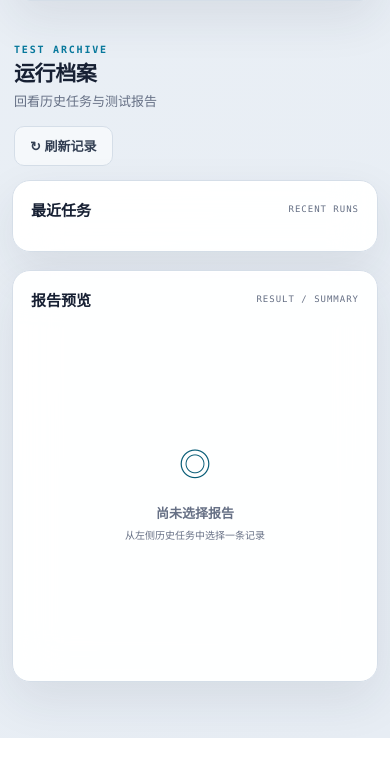
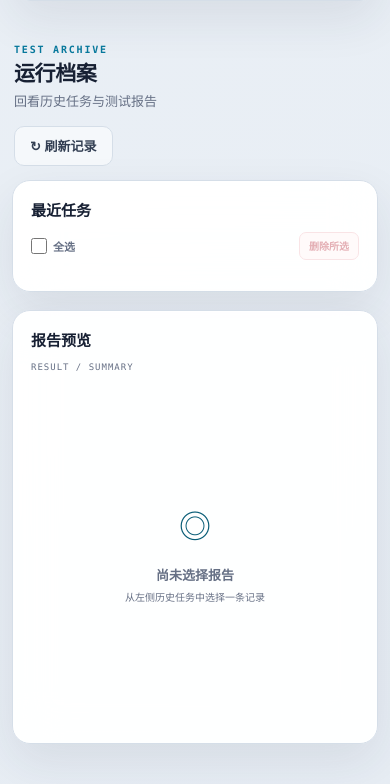
Before and after one commit to obshenlanzhou/ob_Auto_Test_ROS, a Python web app: template auto_test_ws/src/orbbec_camera_auto_test_ui/orbbec_camera_auto_test_ui/templates/index.html in a window 390 px wide. Shown: the part 3850-4634 px from the top of the page. Before the commit the page ends 4588 px from the top, so only its background shows below. Run offline with Jinja, Linux system fonts and the light colour scheme; the template is opened without the code that fills it, so the values that code supplies are empty.

Commit message:
feat(ui): implement run selection and bulk actions in history panel

```diff
--- a/auto_test_ws/src/orbbec_camera_auto_test_ui/orbbec_camera_auto_test_ui/static/app.js
+++ b/auto_test_ws/src/orbbec_camera_auto_test_ui/orbbec_camera_auto_test_ui/static/app.js
@@ -3,6 +3,7 @@ const state = {
   logOffset: 0,
   polling: null,
   selectedRunId: null,
+  selectedRunIds: new Set(),
 };
 
 const $ = (id) => document.getElementById(id);
@@ -12,6 +13,7 @@ const THEME_COLORS = {
   light: "#f4f7fb",
   dark: "#07101d",
 };
+const ACTIVE_RUN_STATUSES = new Set(["starting", "running", "stopping"]);
 const DEFAULT_SETUPS = {
   "2": {
     ros: "/opt/ros/humble/setup.bash",
@@ -552,6 +554,7 @@ async function deleteRun(runId) {
   }
   try {
     await api(`/api/runs/${encodeURIComponent(runId)}`, { method: "DELETE" });
+    state.selectedRunIds.delete(runId);
     if ($("reportTitle").textContent === runId) {
       state.selectedRunId = null;
       $("reportTitle").textContent = "";
@@ -563,10 +566,98 @@ async function deleteRun(runId) {
   }
 }
 
+function updateRunSelectionControls() {
+  const checkboxes = [...document.querySelectorAll(".run-select")].filter(
+    (checkbox) => !checkbox.disabled
+  );
+  const selectedCount = state.selectedRunIds.size;
+  const selectAll = $("selectAllRuns");
+  selectAll.checked = checkboxes.length > 0 && selectedCount === checkboxes.length;
+  selectAll.indeterminate = selectedCount > 0 && selectedCount < checkboxes.length;
+  const deleteButton = $("deleteSelectedRuns");
+  deleteButton.disabled = selectedCount === 0;
+  deleteButton.textContent = selectedCount ? `删除所选 (${selectedCount})` : "删除所选";
+}
+
+function setAllRunsSelected(selected) {
+  for (const checkbox of document.querySelectorAll(".run-select")) {
+    if (checkbox.disabled) continue;
+    checkbox.checked = selected;
+    const runId = checkbox.dataset.runId;
+    if (selected) {
+      state.selectedRunIds.add(runId);
+    } else {
+      state.selectedRunIds.delete(runId);
+    }
+    checkbox.closest(".run-item").classList.toggle("batch-selected", selected);
+  }
+  updateRunSelectionControls();
+}
+
+async function deleteSelectedRuns() {
+  const runIds = [...state.selectedRunIds];
+  if (!runIds.length || !window.confirm(`删除选中的 ${runIds.length} 条历史记录？`)) {
+    return;
+  }
+
+  const deleteButton = $("deleteSelectedRuns");
+  deleteButton.disabled = true;
+  deleteButton.textContent = "删除中...";
+  try {
+    const results = await Promise.allSettled(
+      runIds.map((runId) =>
+        api(`/api/runs/${encodeURIComponent(runId)}`, { method: "DELETE" })
+      )
+    );
+    const deleted = [];
+    const failed = [];
+    results.forEach((result, index) => {
+      const runId = runIds[index];
+      if (result.status === "fulfilled") {
+        deleted.push(runId);
+        state.selectedRunIds.delete(runId);
+      } else {
+        failed.push(`${runId}: ${result.reason.message}`);
+      }
+    });
+
+    if (deleted.includes(state.selectedRunId)) {
+      state.selectedRunId = null;
+      $("reportTitle").textContent = "";
+      $("reportView").textContent = "选择一条历史记录查看结果。";
+    }
+    await loadRuns();
+    if (failed.length) {
+      appendLogs([`[UI] batch delete failed:\n${failed.join("\n")}`]);
+    }
+  } catch (error) {
+    appendLogs([`[UI] batch delete failed: ${error.message}`]);
+    updateRunSelectionControls();
+  }
+}
+
 function runItem(run) {
   const item = document.createElement("div");
   item.className = `run-item${run.run_id === state.selectedRunId ? " selected" : ""}`;
   item.dataset.runId = run.run_id;
+
+  const checkbox = document.createElement("input");
+  checkbox.type = "checkbox";
+  checkbox.className = "run-select";
+  checkbox.dataset.runId = run.run_id;
+  checkbox.setAttribute("aria-label", `选择任务 ${run.run_id}`);
+  checkbox.disabled = ACTIVE_RUN_STATUSES.has(run.status);
+  checkbox.checked = state.selectedRunIds.has(run.run_id);
+  item.classList.toggle("batch-selected", checkbox.checked);
+  checkbox.addEventListener("change", () => {
+    if (checkbox.checked) {
+      state.selectedRunIds.add(run.run_id);
+    } else {
+      state.selectedRunIds.delete(run.run_id);
+    }
+    item.classList.toggle("batch-selected", checkbox.checked);
+    updateRunSelectionControls();
+  });
 
   const title = document.createElement("div");
   title.className = "run-title";
@@ -595,10 +686,14 @@ function runItem(run) {
   deleteButton.type = "button";
   deleteButton.className = "danger";
   deleteButton.textContent = "删除";
+  deleteButton.disabled = ACTIVE_RUN_STATUSES.has(run.status);
+  if (deleteButton.disabled) {
+    deleteButton.title = "运行中的任务不能删除";
+  }
   deleteButton.addEventListener("click", () => deleteRun(run.run_id));
 
   actions.append(viewButton, deleteButton);
-  item.append(title, actions, subtitle);
+  item.append(checkbox, title, actions, subtitle);
   return item;
 }
 
@@ -606,12 +701,22 @@ async function loadRuns() {
   const payload = await api("/api/runs");
   const list = $("runsList");
   list.innerHTML = "";
-  for (const run of payload.runs || []) {
+  const runs = payload.runs || [];
+  const availableRunIds = new Set(
+    runs
+      .filter((run) => !ACTIVE_RUN_STATUSES.has(run.status))
+      .map((run) => run.run_id)
+  );
+  state.selectedRunIds = new Set(
+    [...state.selectedRunIds].filter((runId) => availableRunIds.has(runId))
+  );
+  for (const run of runs) {
     list.appendChild(runItem(run));
   }
   if (!list.children.length) {
     list.textContent = "暂无历史记录。";
   }
+  updateRunSelectionControls();
 }
 
 function renderJsonSummary(results = {}) {
@@ -670,6 +775,10 @@ async function init() {
   $("stopButton").addEventListener("click", stopRun);
   $("refreshLaunches").addEventListener("click", loadLaunchFiles);
   $("refreshRuns").addEventListener("click", loadRuns);
+  $("selectAllRuns").addEventListener("change", (event) => {
+    setAllRunsSelected(event.target.checked);
+  });
+  $("deleteSelectedRuns").addEventListener("click", deleteSelectedRuns);
   $("copyLogs").addEventListener("click", copyLogs);
   $("clearLogs").addEventListener("click", () => {
     $("logOutput").textContent = "";
--- a/auto_test_ws/src/orbbec_camera_auto_test_ui/orbbec_camera_auto_test_ui/static/style.css
+++ b/auto_test_ws/src/orbbec_camera_auto_test_ui/orbbec_camera_auto_test_ui/static/style.css
@@ -1129,7 +1129,7 @@ button.ghost {
   margin-bottom: 13px;
 }
 
-.sub-panel-header span {
+.sub-panel-header > span {
   max-width: 60%;
   overflow: hidden;
   color: var(--subtle);
@@ -1138,6 +1138,34 @@ button.ghost {
   letter-spacing: 0.11em;
   text-overflow: ellipsis;
   white-space: nowrap;
+}
+
+.run-bulk-actions,
+.run-select-all {
+  display: flex;
+  align-items: center;
+}
+
+.run-bulk-actions {
+  gap: 8px;
+}
+
+.run-select-all {
+  gap: 6px;
+  color: var(--muted);
+  font-size: 11px;
+  font-weight: 600;
+  cursor: pointer;
+  user-select: none;
+}
+
+.run-select-all input,
+.run-select {
+  width: 16px;
+  min-height: 16px;
+  margin: 0;
+  padding: 0;
+  accent-color: var(--primary);
 }
 
 .runs-list {
@@ -1152,7 +1180,7 @@ button.ghost {
 
 .run-item {
   display: grid;
-  grid-template-columns: minmax(0, 1fr) auto;
+  grid-template-columns: auto minmax(0, 1fr) auto;
   gap: 5px 12px;
   align-items: center;
   border: 1px solid var(--line);
@@ -1160,6 +1188,11 @@ button.ghost {
   padding: 11px 12px;
   background: var(--surface-soft);
   transition: 150ms ease;
+}
+
+.run-item.batch-selected {
+  border-color: var(--primary-line-strong);
+  background: var(--primary-wash);
 }
 
 .run-item:hover {
@@ -1175,6 +1208,8 @@ button.ghost {
 }
 
 .run-title {
+  grid-column: 2;
+  grid-row: 1;
   min-width: 0;
   overflow-wrap: anywhere;
   color: var(--text-soft);
@@ -1184,6 +1219,8 @@ button.ghost {
 }
 
 .run-subtitle {
+  grid-column: 2;
+  grid-row: 2;
   overflow: hidden;
   color: var(--subtle);
   font-size: 11px;
@@ -1193,8 +1230,15 @@ button.ghost {
 
 .run-actions {
   display: flex;
-  grid-row: span 2;
+  grid-column: 3;
+  grid-row: 1 / span 2;
   gap: 5px;
+}
+
+.run-select {
+  grid-column: 1;
+  grid-row: 1 / span 2;
+  align-self: center;
 }
 
 .run-actions button {
@@ -1403,7 +1447,9 @@ button.ghost {
   .metric-run { grid-column: auto; }
   .perf-metrics { grid-template-columns: 1fr 1fr; }
   .actions { grid-template-columns: 1fr; }
-  .run-actions { grid-row: auto; grid-column: 1 / -1; }
+  .sub-panel-header { align-items: flex-start; flex-direction: column; }
+  .run-bulk-actions { width: 100%; justify-content: space-between; }
+  .run-actions { grid-row: 3; grid-column: 2 / -1; }
 }
 
 @media (prefers-reduced-motion: reduce) {
--- a/auto_test_ws/src/orbbec_camera_auto_test_ui/orbbec_camera_auto_test_ui/templates/index.html
+++ b/auto_test_ws/src/orbbec_camera_auto_test_ui/orbbec_camera_auto_test_ui/templates/index.html
@@ -278,7 +278,13 @@
         </div>
         <div class="layout bottom">
           <section class="panel history-panel">
-            <div class="sub-panel-header"><h3>最近任务</h3><span>RECENT RUNS</span></div>
+            <div class="sub-panel-header">
+              <h3>最近任务</h3>
+              <div class="run-bulk-actions">
+                <label class="run-select-all"><input id="selectAllRuns" type="checkbox" /><span>全选</span></label>
+                <button type="button" class="danger text-button" id="deleteSelectedRuns" disabled>删除所选</button>
+              </div>
+            </div>
             <div id="runsList" class="runs-list"></div>
           </section>
           <section class="panel report-panel">
```
